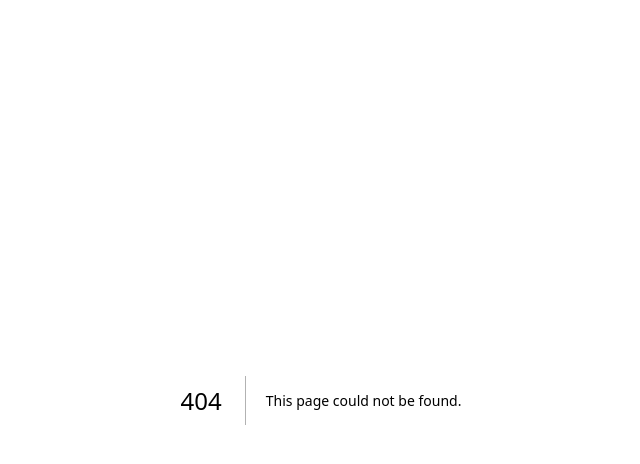
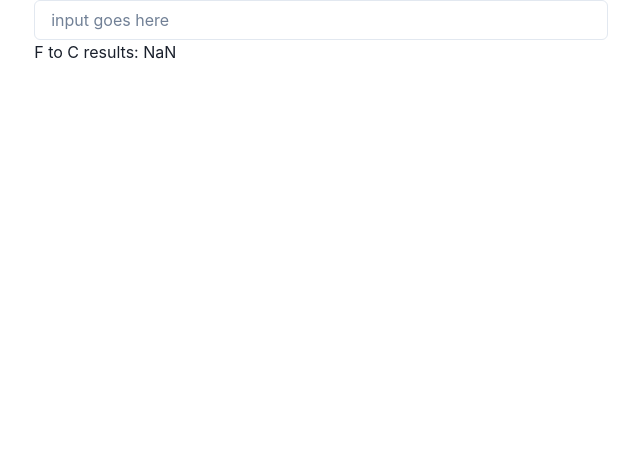
Before and after one commit to mxw74/marcus-site, a Next.js app: page /temp-conversion-calc in a window 1280 px wide. Before the commit this address had no page. Shown: the top 464 px of the page, without its empty margins (319-959 px from the left). Built offline with nearby package versions, Linux system fonts and the light colour scheme.

Commit message:
start new conversion calc

```diff
--- /dev/null
+++ b/pages/temp-conversion-calc.js
@@ -0,0 +1,50 @@
+import { Box, Container, Input } from "@chakra-ui/react"
+import { useState } from "react"
+
+const fahrenheitToCelsius = (num) => {
+  return (num - 32) * (5/9)
+}
+
+const fahrenheitToKelvin = (num) => {
+  return (num - 32) * (5/9) + 273.15
+}
+
+const celsiusToFahrenheit = (num) => {
+  return (num * 9/5) + 32
+}
+
+const celsiusToKelvin = (num) => {
+
+}
+
+const kelvinToCelsius = (num) => {
+  return num - 273
+}
+
+const kelvinToFarenheit = (num) => {
+
+}
+
+
+
+const NumInput = () => {
+  return <Input {...{type:'number', placeholder:'input goes here'}}/>
+}
+
+export default function TempConversionCalc() {
+  const [degreesFahrenheit, setDegreesFahrenheit] = useState()
+  const [degreesKelvin, setDegreesKelvin] = useState()
+  const [degreesCelsius, setDegreesCelcius] = useState()
+  console.log(fahrenheitToCelsius(32) + ' f to c')
+  console.log(fahrenheitToKelvin(0) + ' f to k')
+  console.log(celsiusToFahrenheit() + 'c to f')
+  console.log(celsiusToKelvin() + ' c to k')
+  console.log(kelvinToCelsius() + ' k to c')
+  console.log(kelvinToFarenheit() + ' k to f')
+
+  return <Container>
+    <NumInput />
+    <Box> F to C results: {fahrenheitToCelsius(degreesFahrenheit)}</Box>
+
+  </Container>
+}
```
Also changed, not shown: pages/index.js (+8 -8 lines).
